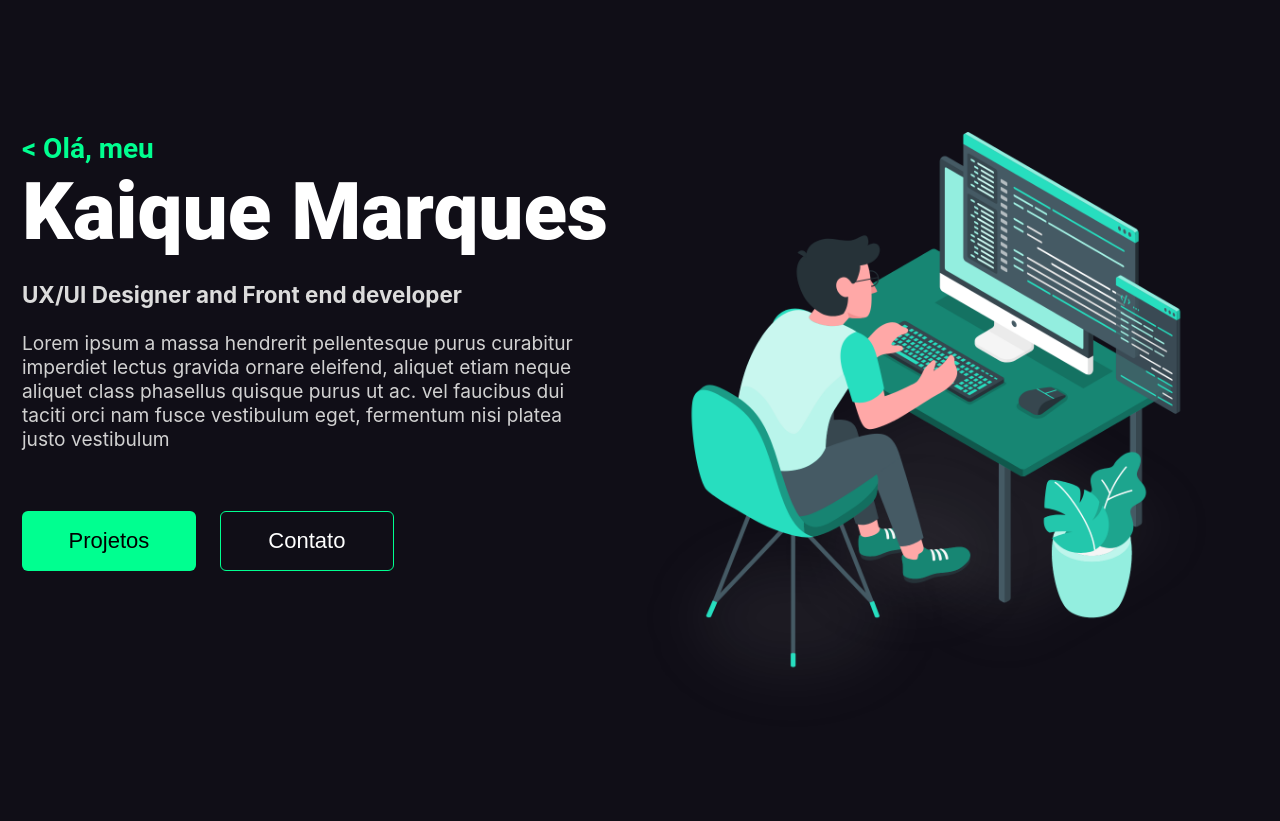
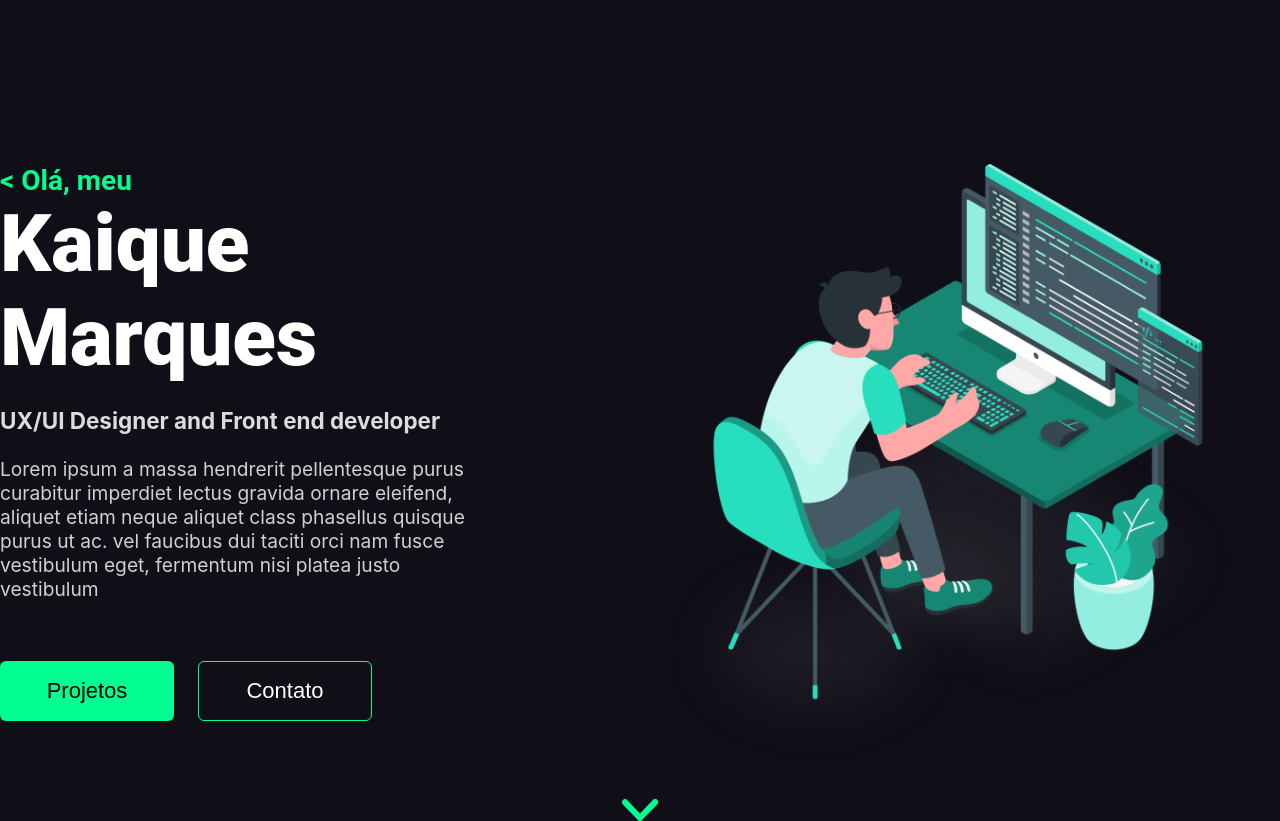
Before and after one commit to KaiqueMP/personal-site, a React (Create React App) app: page / in a window 1280 px wide. Shown: the part 140-961 px from the top of the page. Before the commit the page ends 902 px from the top, so only its background shows below. Built offline with nearby package versions, Linux system fonts and the light colour scheme.

Commit message:
Correção
correção de espaçamentos

```diff
--- a/src/pages/Inicio/Inicio.js
+++ b/src/pages/Inicio/Inicio.js
@@ -6,8 +6,9 @@ import './inicio.css'
 class Inicio extends Component{
     render(){
         return(
+            <div>
                 <div className="container">
-                <div clasName="leftItems">
+                    <div id="leftItems">
                     <Typical
                         steps={["< Hello i'm />", 3000, '< Olá, meu nome é />', 5000]}
                         loop={Infinity}
@@ -32,6 +33,12 @@ class Inicio extends Component{
                     </div>
                 </div>
 
+                <div className="scroll">
+                        <img src={require('./assets/scroll.svg')} />
+                </div>
+
+            </div>
+
 
         );
     }
--- a/src/pages/Inicio/inicio.css
+++ b/src/pages/Inicio/inicio.css
@@ -1,16 +1,9 @@
 .container{
     display: flex;
     justify-content: center;
-    margin-top: 12rem;
+    margin-top: 14rem;
 
-}
 
-.leftItems{
-    align-items: left;
-}
-
-.rightItems{
-    align-items: right;
 }
 
 .styles_typicalWrapper__1_Uvh {
@@ -19,6 +12,13 @@
     color: #00FF90;
     margin: 0px;
 }
+
+#leftItems{
+    margin-right: 8rem;
+
+}
+
+
 h2{
     margin: 0px;
     text-align: left;
@@ -65,8 +65,15 @@ p{
 }
 
 .illustration{
-    display: flex;
+    /* display: flex; */
     width: 650px;
     justify-content: flex-end;
 
 }
+
+.scroll{
+    display: flex;
+    justify-content: center;
+    /* margin-top: -1rem; */
+
+}
```
Also changed, not shown: src/pages/Inicio/assets/scroll.svg (added). Lines whose indentation alone changed are shown as unchanged.
